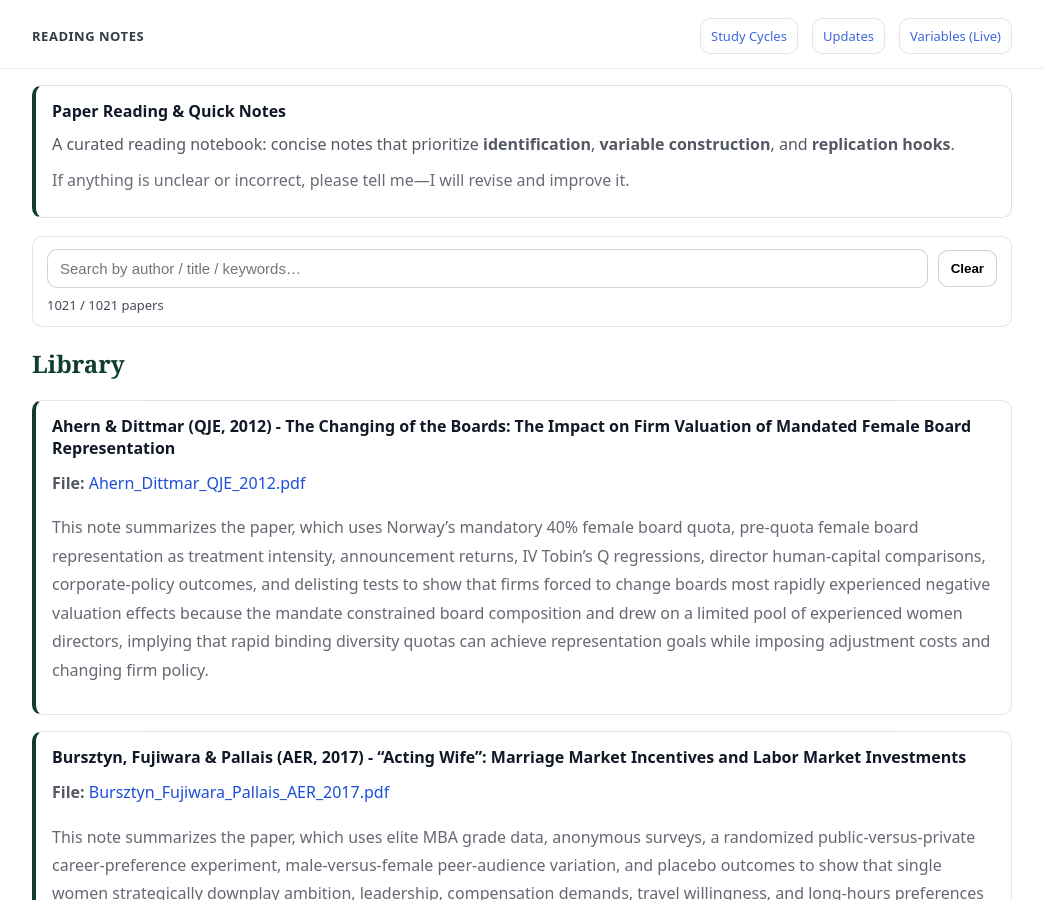
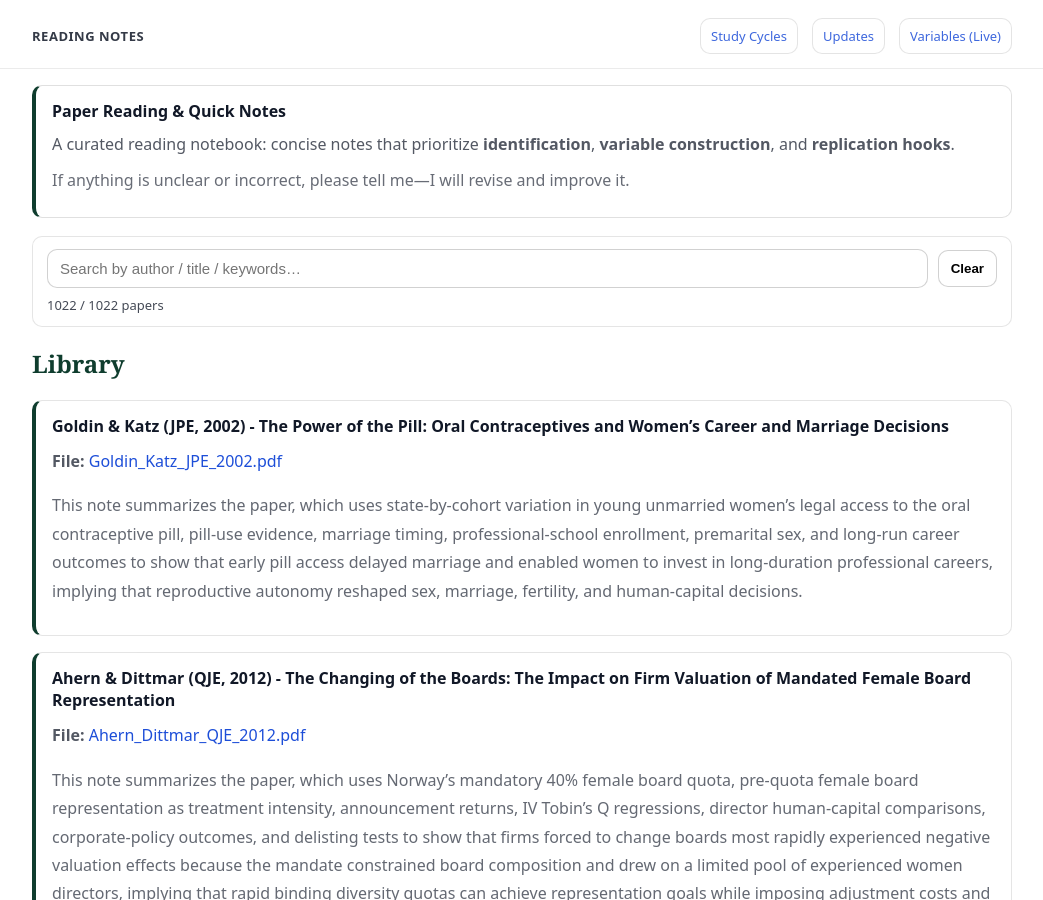
Before and after one commit to yaxinzn/study-archive, a Jekyll site: the page built from reading/index.md, in a window 1280 px wide and 900 px high. Shown: the whole window, without its empty margins (118-1161 px from the left). Built offline with Jekyll 4.4.1, drawn with Linux system fonts in a browser that asks for light colours.

Commit message:
Reading: add/update Goldin_Katz_JPE_2002.pdf

```diff
--- a/_data/reading.yml
+++ b/_data/reading.yml
@@ -1,3 +1,7 @@
+- title: "Goldin & Katz (JPE, 2002) - The Power of the Pill: Oral Contraceptives and Women’s Career and Marriage Decisions"
+  file: "Goldin_Katz_JPE_2002.pdf"
+  desc: "This note summarizes the paper, which uses state-by-cohort variation in young unmarried women’s legal access to the oral contraceptive pill, pill-use evidence, marriage timing, professional-school enrollment, premarital sex, and long-run career outcomes to show that early pill access delayed marriage and enabled women to invest in long-duration professional careers, implying that reproductive autonomy reshaped sex, marriage, fertility, and human-capital decisions."
+
 - title: "Ahern & Dittmar (QJE, 2012) - The Changing of the Boards: The Impact on Firm Valuation of Mandated Female Board Representation"
   file: "Ahern_Dittmar_QJE_2012.pdf"
   desc: "This note summarizes the paper, which uses Norway’s mandatory 40% female board quota, pre-quota female board representation as treatment intensity, announcement returns, IV Tobin’s Q regressions, director human-capital comparisons, corporate-policy outcomes, and delisting tests to show that firms forced to change boards most rapidly experienced negative valuation effects because the mandate constrained board composition and drew on a limited pool of experienced women directors, implying that rapid binding diversity quotas can achieve representation goals while imposing adjustment costs and changing firm policy."
```
Also changed, not shown: 1 other file.
